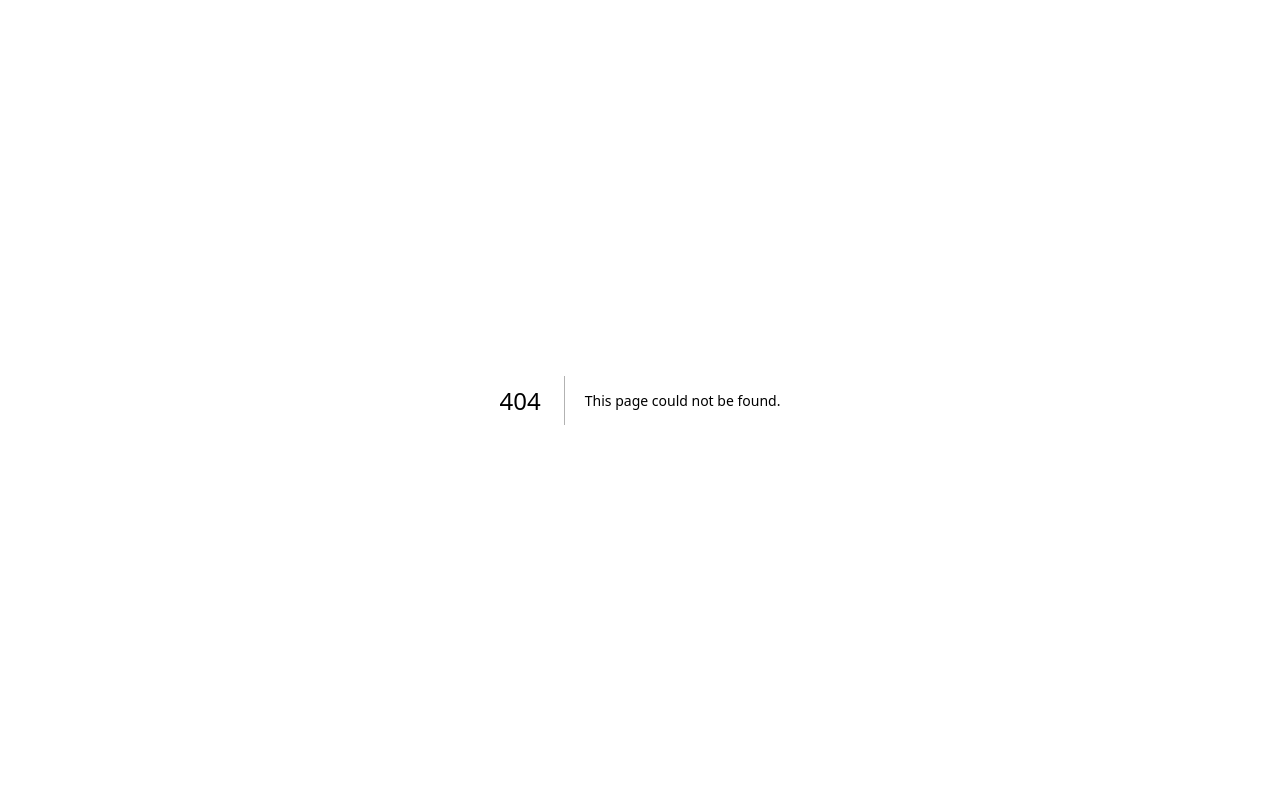
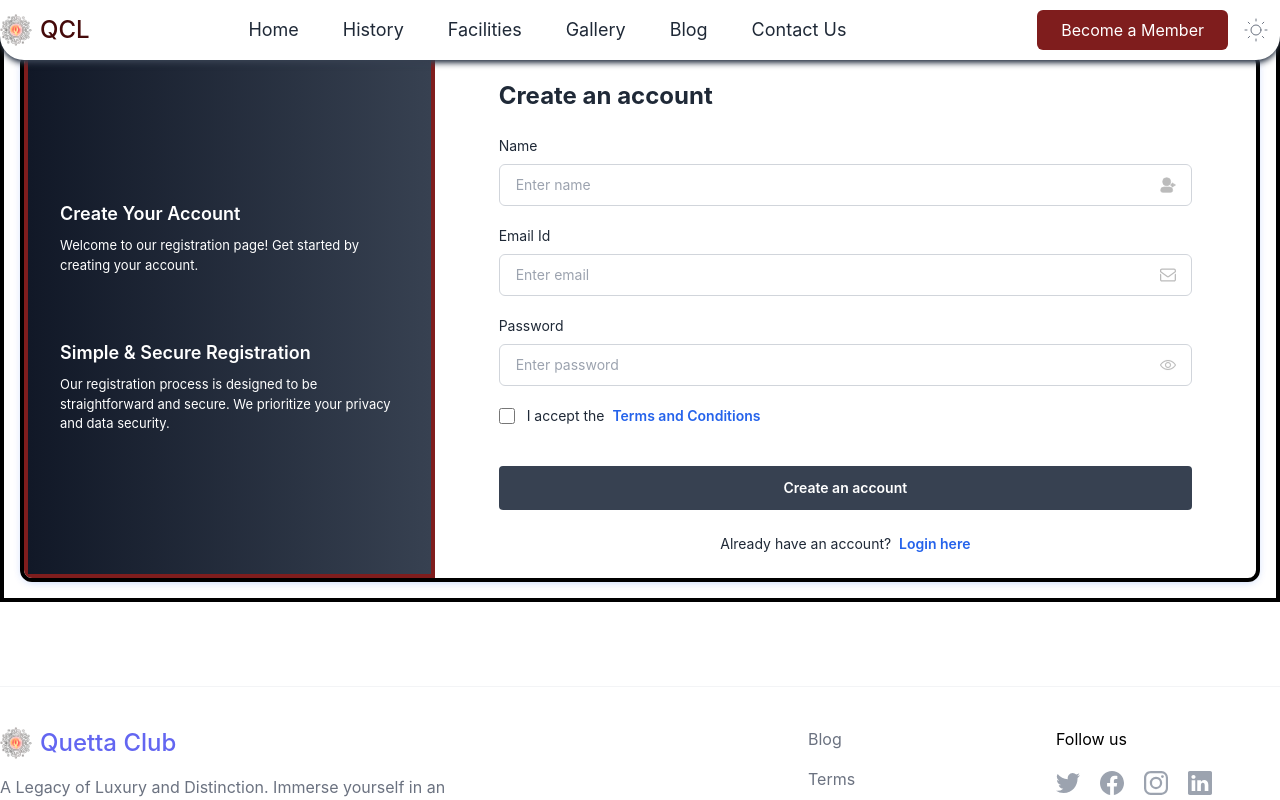
Before and after one commit to thenewadeel/qcl-next, a Next.js app: page /join in a window 1280 px wide. Before the commit this address had no page. Shown: the top 800 px of the page. Built offline with nearby package versions, Linux system fonts and the light colour scheme.

Commit message:
join form added

```diff
--- /dev/null
+++ b/components/joinForm.js
@@ -0,0 +1,156 @@
+import Image from "next/image";
+import React from "react";
+import Container from "./container";
+
+const Join = (props) => {
+  const { data } = props;
+  return (
+    <>
+      <Container className=" ">
+        <div class=" text-gray-800 bg-white flex items-center mx-auto  p-4 border-4 border-black">
+          <div class="grid md:grid-cols-3 items-center shadow-[0_2px_10px_-3px_rgba(6,81,237,0.3)] rounded-xl h-full overflow-hidden border-4 border-black">
+            <div class="max-md:order-1 flex flex-col justify-center space-y-16 max-md:mt-16 min-h-full bg-gradient-to-r from-gray-900 to-gray-700 lg:px-8 px-4 py-4 border-4 border-red-900">
+              <div>
+                <h4 class="text-white text-lg font-semibold">Create Your Account</h4>
+                <p class="text-[13px] text-white mt-2">
+                  Welcome to our registration page! Get started by creating your account.
+                </p>
+              </div>
+              <div>
+                <h4 class="text-white text-lg font-semibold">Simple & Secure Registration</h4>
+                <p class="text-[13px] text-white mt-2">
+                  Our registration process is designed to be straightforward and secure. We prioritize your privacy and
+                  data security.
+                </p>
+              </div>
+            </div>
+            <form class="md:col-span-2 w-full py-6 px-6 sm:px-16">
+              <div class="mb-6">
+                <h3 class="text-2xl font-bold">Create an account</h3>
+              </div>
+              <div class="space-y-5">
+                <div>
+                  <label class="text-sm mb-2 block">Name</label>
+                  <div class="relative flex items-center">
+                    <input
+                      name="name"
+                      type="text"
+                      required
+                      class="bg-white border border-gray-300 w-full text-sm px-4 py-2.5 rounded-md outline-blue-500"
+                      placeholder="Enter name"
+                    />
+                    <svg
+                      xmlns="http://www.w3.org/2000/svg"
+                      fill="#bbb"
+                      stroke="#bbb"
+                      class="w-4 h-4 absolute right-4"
+                      viewBox="0 0 24 24"
+                    >
+                      <circle cx="10" cy="7" r="6" data-original="#000000"></circle>
+                      <path
+                        d="M14 15H6a5 5 0 0 0-5 5 3 3 0 0 0 3 3h12a3 3 0 0 0 3-3 5 5 0 0 0-5-5zm8-4h-2.59l.3-.29a1 1 0 0 0-1.42-1.42l-2 2a1 1 0 0 0 0 1.42l2 2a1 1 0 0 0 1.42 0 1 1 0 0 0 0-1.42l-.3-.29H22a1 1 0 0 0 0-2z"
+                        data-original="#000000"
+                      ></path>
+                    </svg>
+                  </div>
+                </div>
+                <div>
+                  <label class="text-sm mb-2 block">Email Id</label>
+                  <div class="relative flex items-center">
+                    <input
+                      name="email"
+                      type="email"
+                      required
+                      class="bg-white border border-gray-300 w-full text-sm px-4 py-2.5 rounded-md outline-blue-500"
+                      placeholder="Enter email"
+                    />
+                    <svg
+                      xmlns="http://www.w3.org/2000/svg"
+                      fill="#bbb"
+                      stroke="#bbb"
+                      class="w-4 h-4 absolute right-4"
+                      viewBox="0 0 682.667 682.667"
+                    >
+                      <defs>
+                        <clipPath id="a" clipPathUnits="userSpaceOnUse">
+                          <path d="M0 512h512V0H0Z" data-original="#000000"></path>
+                        </clipPath>
+                      </defs>
+                      <g clip-path="url(#a)" transform="matrix(1.33 0 0 -1.33 0 682.667)">
+                        <path
+                          fill="none"
+                          stroke-miterlimit="10"
+                          stroke-width="40"
+                          d="M452 444H60c-22.091 0-40-17.909-40-40v-39.446l212.127-157.782c14.17-10.54 33.576-10.54 47.746 0L492 364.554V404c0 22.091-17.909 40-40 40Z"
+                          data-original="#000000"
+                        ></path>
+                        <path
+                          d="M472 274.9V107.999c0-11.027-8.972-20-20-20H60c-11.028 0-20 8.973-20 20V274.9L0 304.652V107.999c0-33.084 26.916-60 60-60h392c33.084 0 60 26.916 60 60v196.653Z"
+                          data-original="#000000"
+                        ></path>
+                      </g>
+                    </svg>
+                  </div>
+                </div>
+                <div>
+                  <label class="text-sm mb-2 block">Password</label>
+                  <div class="relative flex items-center">
+                    <input
+                      name="password"
+                      type="password"
+                      required
+                      class="bg-white border border-gray-300 w-full text-sm px-4 py-2.5 rounded-md outline-blue-500"
+                      placeholder="Enter password"
+                    />
+                    <svg
+                      xmlns="http://www.w3.org/2000/svg"
+                      fill="#bbb"
+                      stroke="#bbb"
+                      class="w-4 h-4 absolute right-4 cursor-pointer"
+                      viewBox="0 0 128 128"
+                    >
+                      <path
+                        d="M64 104C22.127 104 1.367 67.496.504 65.943a4 4 0 0 1 0-3.887C1.367 60.504 22.127 24 64 24s62.633 36.504 63.496 38.057a4 4 0 0 1 0 3.887C126.633 67.496 105.873 104 64 104zM8.707 63.994C13.465 71.205 32.146 96 64 96c31.955 0 50.553-24.775 55.293-31.994C114.535 56.795 95.854 32 64 32 32.045 32 13.447 56.775 8.707 63.994zM64 88c-13.234 0-24-10.766-24-24s10.766-24 24-24 24 10.766 24 24-10.766 24-24 24zm0-40c-8.822 0-16 7.178-16 16s7.178 16 16 16 16-7.178 16-16-7.178-16-16-16z"
+                        data-original="#000000"
+                      ></path>
+                    </svg>
+                  </div>
+                </div>
+                <div class="flex items-center">
+                  <input
+                    id="remember-me"
+                    name="remember-me"
+                    type="checkbox"
+                    class="h-4 w-4 shrink-0 text-blue-600 focus:ring-blue-500 border-gray-300 rounded"
+                  />
+                  <label for="remember-me" class="ml-3 block text-sm">
+                    I accept the{" "}
+                    <a href="javascript:void(0);" class="text-blue-600 font-semibold hover:underline ml-1">
+                      Terms and Conditions
+                    </a>
+                  </label>
+                </div>
+              </div>
+              <div class="!mt-10">
+                <button
+                  type="button"
+                  class="w-full py-3 px-4 text-sm font-semibold rounded text-white bg-gray-700 hover:bg-gray-800 focus:outline-none"
+                >
+                  Create an account
+                </button>
+              </div>
+              <p class="text-sm mt-6 text-center">
+                Already have an account?{" "}
+                <a href="javascript:void(0);" class="text-blue-600 font-semibold hover:underline ml-1">
+                  Login here
+                </a>
+              </p>
+            </form>
+          </div>
+        </div>
+      </Container>
+    </>
+  );
+};
+
+export default Join;
--- a/components/navbar.js
+++ b/components/navbar.js
@@ -57,7 +57,7 @@ const Navbar = () => {
                       </Link>
                     ))}
                     <Link
-                      href="/"
+                      href="/join"
                       className="w-full p-2 mt-3 text-center text-white bg-red-900 border-2 dark:border-white dark:text-gray-300 rounded-lg lg:ml-5"
                     >
                       Become a Member
@@ -87,7 +87,7 @@ const Navbar = () => {
 
         <div className="hidden mr-3 space-x-4 lg:flex nav__item">
           <Link
-            href="/"
+            href="/join"
             className="px-6 py-2 text-white bg-red-900 dark:bg-red-950 dark:border-2 dark:border-gray-300 dark:text-gray-300 rounded-md md:ml-5"
           >
             Become a Member
--- /dev/null
+++ b/pages/join.js
@@ -0,0 +1,34 @@
+import Head from "next/head";
+import Navbar from "../components/navbar";
+import Join from "../components/joinForm";
+import SectionTitle from "../components/sectionTitle";
+
+import { benefitOne, benefitTwo } from "../components/data";
+import Video from "../components/video";
+import Benefits from "../components/benefits";
+import Contact from "../components/contact";
+import Footer from "../components/footer";
+import Testimonials from "../components/testimonials";
+import Cta from "../components/cta";
+import Faq from "../components/faq";
+import PopupWidget from "../components/popupWidget";
+
+import contactImage from "../public/img/contact.jpg";
+
+const Home = () => {
+  return (
+    <>
+      <Head>
+        <title>Quetta Club Limited</title>
+        <meta name="description" content="Quetta Club Limited" />
+        <link rel="icon" href="/favicon.ico" />
+      </Head>
+      <Navbar />
+      <Join />
+      <Footer />
+      {/* <PopupWidget /> */}
+    </>
+  );
+};
+
+export default Home;
```
